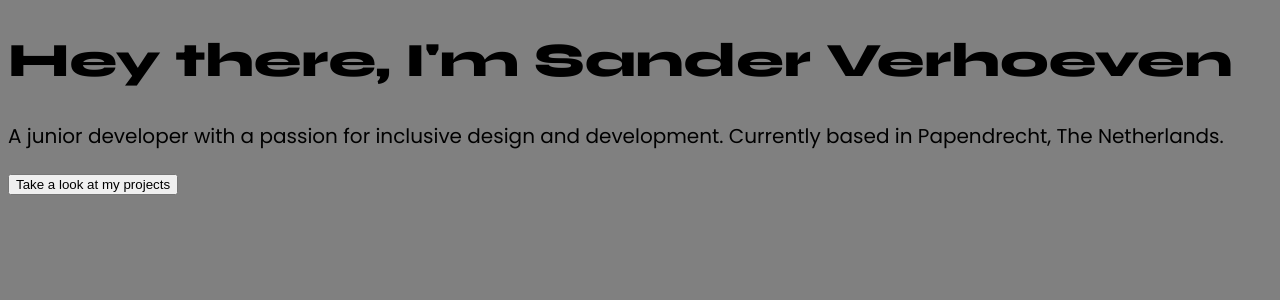
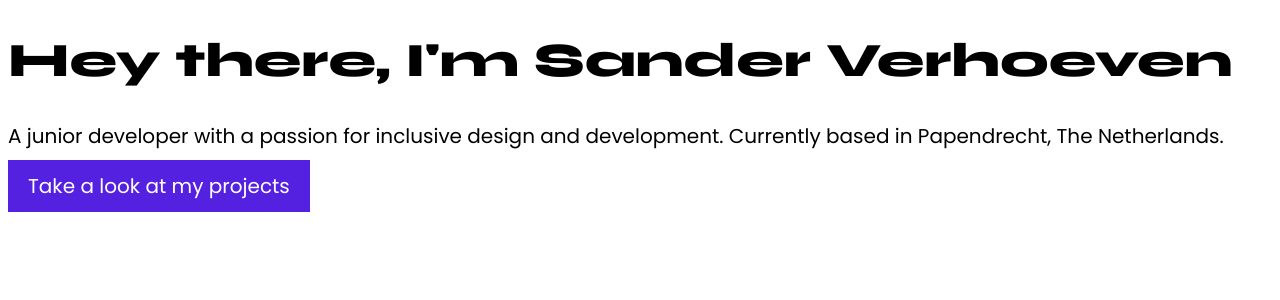
Before and after one commit to Rednas140/portfolio_v2.1, a Next.js app: page / in a window 1280 px wide. Shown: the top 300 px of the page. Built offline with nearby package versions, Linux system fonts and the light colour scheme.

Commit message:
added the button

```diff
--- /dev/null
+++ b/app/components/atoms/Button.tsx
@@ -0,0 +1,5 @@
+export default function Button({link, content}:any){
+    return(
+        <a href={link} className="c-button">{!!content ? content : "Button text"}</a>
+    )
+}
--- /dev/null
+++ b/app/components/molecules/HeaderContent.tsx
@@ -0,0 +1,15 @@
+import Button from '../atoms/Button';
+
+export default function HeaderContent(){
+    return(
+        <div>
+            <h1>
+                Hey there, I'm Sander Verhoeven
+            </h1>
+            <p>
+                A junior developer with a passion for inclusive design and development. Currently based in Papendrecht, The Netherlands.
+            </p>
+            <Button link="#projects" content="Take a look at my projects"></Button>
+        </div>
+    )
+}
--- a/app/components/organisms/Header.tsx
+++ b/app/components/organisms/Header.tsx
@@ -1,14 +1,10 @@
+import HeaderContent from '../molecules/HeaderContent'
+
 export default function Header(){
     return(
         <>
         <div>
-            <h1>
-                Hey there, I'm Sander Verhoeven
-            </h1>
-            <p>
-                A junior developer with a passion for inclusive design and development. Currently based in Papendrecht, The Netherlands.
-            </p>
-            <button>Take a look at my projects</button>
+            <HeaderContent></HeaderContent>
         </div>
         </>
     )
--- a/app/main.css
+++ b/app/main.css
@@ -1,17 +1,6 @@
 html, body {
   font-size: 16px;
   font-family: var(--font-poppins);
-  background-color: #5521E0;
-}
-@media only screen and (min-width: 768px) {
-  html, body {
-    background-color: #DD2251;
-  }
-}
-@media only screen and (min-width: 1024px) {
-  html, body {
-    background-color: #808080;
-  }
 }
 
 h1 {
@@ -58,4 +47,25 @@ p {
   }
 }
 
+.c-button {
+  padding: 12px 20px;
+  font-size: 16px;
+  font-weight: 500;
+  background-color: #5521E0;
+  color: #ffffff;
+  text-decoration: none;
+  cursor: pointer;
+}
+.c-button:hover, .c-button:focus {
+  background-color: #351483;
+}
+.c-button:active {
+  background-color: #240E5A;
+}
+@media only screen and (min-width: 768px) {
+  .c-button {
+    font-size: 20px;
+  }
+}
+
 /*# sourceMappingURL=main.css.map */
--- /dev/null
+++ b/public/assets/scss/components/_button.scss
@@ -0,0 +1,24 @@
+@use '../includes/mixins' as *;
+@use '../includes/variables' as *;
+
+.c-button{
+    padding:12px 20px;
+    font-size: 16px;
+    font-weight: 500;
+    background-color: $button-fill-primary;
+    color: $text-secondary;
+    text-decoration: none;
+    cursor: pointer;
+
+    &:hover, &:focus{
+        background-color: $button-fill-primary-hover;
+    }
+
+    &:active{
+        background-color: $button-fill-primary-active;
+    }
+
+    @include breakpoint-tablet{
+        font-size: 20px;
+    }
+}
--- /dev/null
+++ b/public/assets/scss/includes/_globals.scss
@@ -0,0 +1,23 @@
+@use 'variables' as *;
+@use 'mixins' as *;
+
+html, body{
+    font-size: 16px;
+    font-family: $poppinsFont;
+}
+
+h1{
+    @include h1;
+}
+
+h2{
+    @include h2;
+}
+
+h3{
+    @include h3;
+}
+
+p{
+    @include p
+}
--- a/public/assets/scss/main.scss
+++ b/public/assets/scss/main.scss
@@ -1,32 +1,5 @@
-@use 'includes/variables' as variable;
-@use 'includes/mixins' as mixin;
+@use 'includes/variables';
+@use 'includes/mixins';
+@use 'includes/globals';
 
-html, body{
-    font-size: 16px;
-    font-family: variable.$poppinsFont;
-    background-color:  variable.$purple-500;
-
-    @include mixin.breakpoint-tablet{
-        background-color: variable.$pink-500;
-    }
-
-    @include mixin.breakpoint-desktop{
-        background-color: variable.$neutral-500;
-    }
-}
-
-h1{
-    @include mixin.h1;
-}
-
-h2{
-    @include mixin.h2;
-}
-
-h3{
-    @include mixin.h3;
-}
-
-p{
-    @include mixin.p
-}
+@use 'components/button'
```
Also changed, not shown: public/assets/scss/includes/_variables.scss (+7 -0 lines), 2 other files (tests, documents, lock files or other folders).
